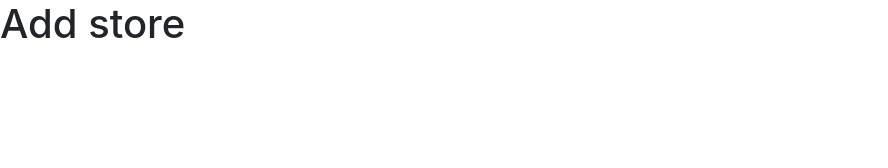
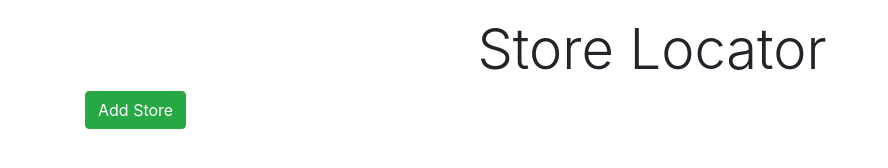
Before and after one commit to Decomplosed/store-locator, a website: page public/add.html in a window 1280 px wide. Shown: the whole page, without its empty margins (0-888 px from the left). Drawn offline with nearby package versions, Linux system fonts and the light colour scheme.

Commit message:
copied template from index file

```diff
--- a/public/add.html
+++ b/public/add.html
@@ -7,6 +7,10 @@
   <title>Store Locator | Add Store</title>
 </head>
 <body>
-  <h1>Add store</h1>
+  <div class="container my-3">
+    <h1 class="display-4 text-center"><i class="fas fa-map-marked mr-4"></i>Store Locator</h1>
+    <a href="add.html" class="btn btn-success mb-4">Add Store</a>
+    <div id="map" style="width: 100%; height: 500px; border-radius: 5px;"></div>
+  </div>
 </body>
 </html>
```
